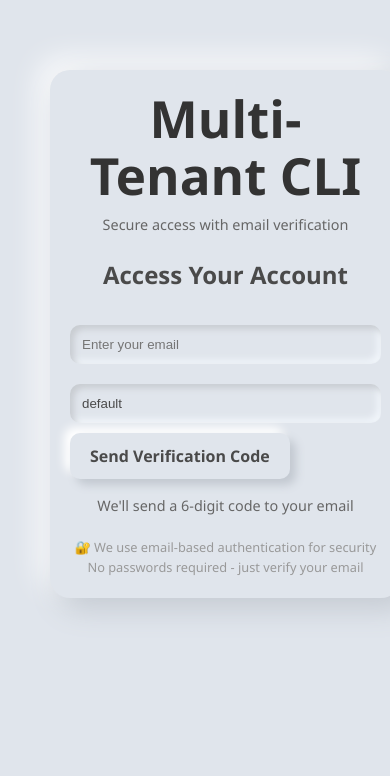
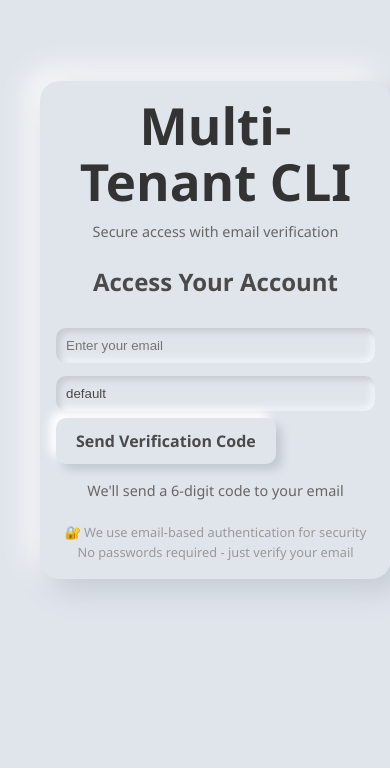
Before and after one commit to alejandrosuarez/multi-tenant-cli-boilerplate-api, a React (Vite) app in the folder ui/: page / in a window 390 px wide. Shown: the part 108-884 px from the top of the page. Built offline with nearby package versions, Linux system fonts and the light colour scheme; no server answers.

Commit message:
feat(ui): refactor for responsive layout

```diff
--- a/ui/src/styles/globals.css
+++ b/ui/src/styles/globals.css
@@ -15,18 +15,18 @@ body {
   background: #e0e5ec;
   border-radius: 20px;
   box-shadow: 10px 10px 30px #c2c8d0, -10px -10px 30px #ffffff;
-  padding: 30px;
+  padding: 1.5em;
 }
 
 .neumorphic-input {
   background: #e0e5ec;
   border: none;
   border-radius: 10px;
-  padding: 12px;
+  padding: 0.75em;
   box-shadow: inset 4px 4px 6px #c8ccd1, inset -4px -4px 6px #f0f5fa;
   outline: none;
   width: 100%;
-  margin: 10px 0;
+  margin: 0.5em 0;
   color: #4a4a4a;
 }
 
@@ -38,7 +38,7 @@ body {
   background: #e0e5ec;
   border: none;
   border-radius: 10px;
-  padding: 12px 20px;
+  padding: 0.75em 1.25em;
   cursor: pointer;
   font-weight: bold;
   box-shadow: 6px 6px 10px #c2c8d0, -6px -6px 10px #ffffff;
@@ -66,8 +66,8 @@ body {
   background: #e0e5ec;
   border-radius: 15px;
   box-shadow: 8px 8px 20px #c2c8d0, -8px -8px 20px #ffffff;
-  padding: 20px;
-  margin: 15px 0;
+  padding: 1.25em;
+  margin: 1em 0;
 }
 
 .loading-spinner {
@@ -77,7 +77,7 @@ body {
   width: 30px;
   height: 30px;
   animation: spin 1s linear infinite;
-  margin: 20px auto;
+  margin: 1.25em auto;
 }
 
 @keyframes spin {
@@ -90,8 +90,8 @@ body {
   background: #fdf2f2;
   border: 1px solid #f5c6cb;
   border-radius: 10px;
-  padding: 10px;
-  margin: 10px 0;
+  padding: 0.75em;
+  margin: 0.5em 0;
   box-shadow: inset 2px 2px 5px #f0c2c7, inset -2px -2px 5px #ffffff;
 }
 
@@ -100,21 +100,21 @@ body {
   background: #f2fdf2;
   border: 1px solid #c6f5cb;
   border-radius: 10px;
-  padding: 10px;
-  margin: 10px 0;
+  padding: 0.75em;
+  margin: 0.5em 0;
   box-shadow: inset 2px 2px 5px #c2f0c7, inset -2px -2px 5px #ffffff;
 }
 
 .tabs {
   display: flex;
   justify-content: space-between;
-  margin-bottom: 20px;
-  gap: 10px;
+  margin-bottom: 1.25em;
+  gap: 0.75em;
 }
 
 .tabs button {
   flex: 1;
-  padding: 10px;
+  padding: 0.75em;
   border: none;
   background: #e0e5ec;
   font-weight: bold;
@@ -130,14 +130,14 @@ body {
   flex-direction: column;
   justify-content: center;
   align-items: center;
-  padding: 20px;
+  padding: 1em;
 }
 
 .main-layout {
   max-width: 1200px;
   width: 100%;
   margin: 0 auto;
-  padding: 20px;
+  padding: 1.25em;
   display: flex;
   flex-direction: column;
   justify-content: center;
@@ -159,11 +159,11 @@ body {
 
 @media (max-width: 768px) {
   .neumorphic-container {
-    padding: 20px;
-    margin: 10px;
+    padding: 1em;
+    margin: 0.5em;
   }
 
   .main-layout {
-    padding: 10px;
+    padding: 0.5em;
   }
 }
```
